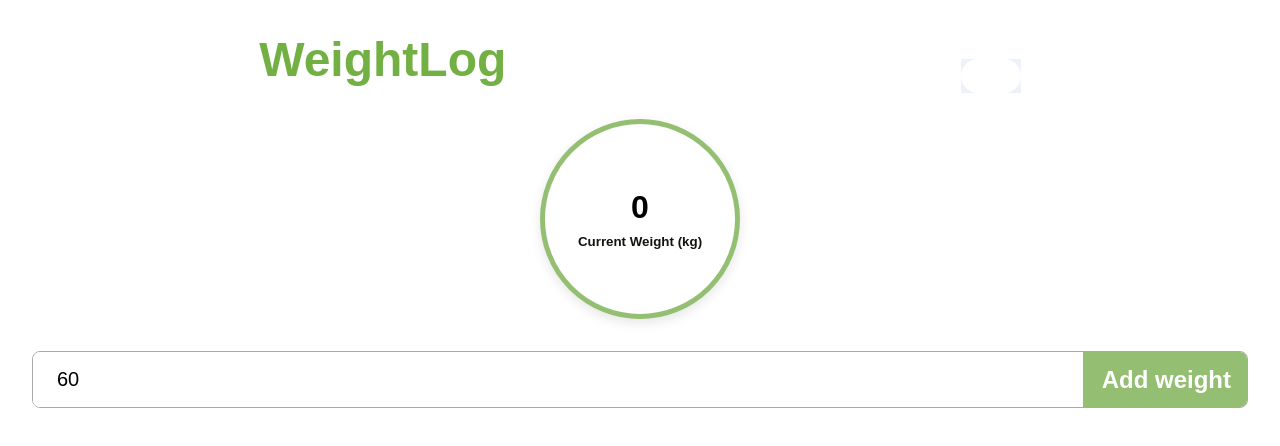
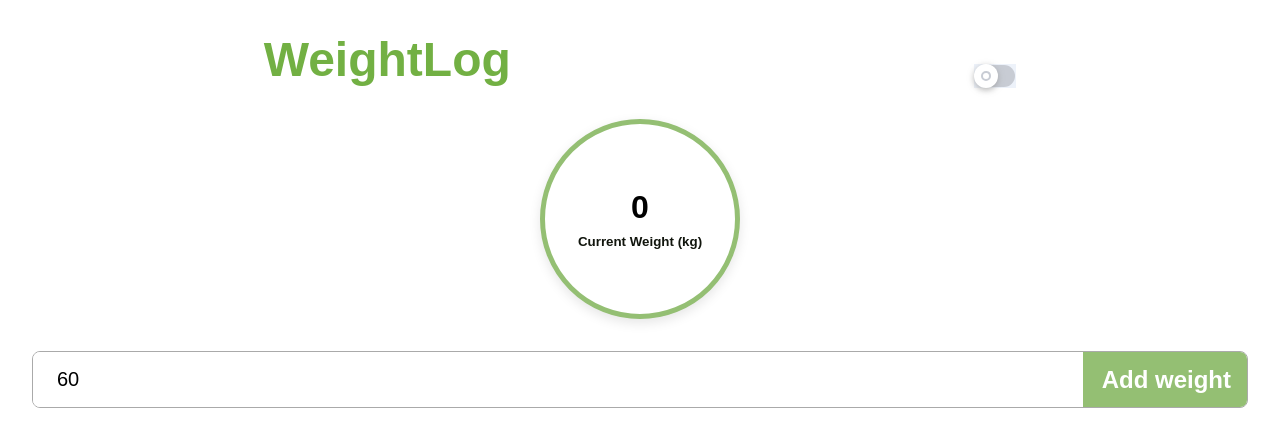
Before and after one commit to iyanuloluwa-Miracle/WeightLog, a Vue app: page / in a window 1280 px wide. Shown: the top 446 px of the page. Built offline with nearby package versions, Linux system fonts and the light colour scheme; a web font is replaced by a local one.

Commit message:
fixes:toggle background

```diff
--- a/src/components/toggleComponent.vue
+++ b/src/components/toggleComponent.vue
@@ -1,103 +1,108 @@
 <template>
   <body color-scheme="isDark ? 'light' : 'dark'">
-    <label class="switch">
-      <input type="checkbox" @click="toggleDark()"/>
-      <span class="slider round"></span>
-    </label>
-
+    <div class="checkbox-wrapper-51">
+      <input id="cbx-51" type="checkbox" @click="toggleDark()" />
+      <label class="toggle" for="cbx-51">
+        <span>
+          <svg viewBox="0 0 10 10" height="10px" width="10px">
+            <path
+              d="M5,1 L5,1 C2.790861,1 1,2.790861 1,5 L1,5 C1,7.209139 2.790861,9 5,9 L5,9 C7.209139,9 9,7.209139 9,5 L9,5 C9,2.790861 7.209139,1 5,1 L5,9 L5,1 Z"
+            ></path>
+          </svg>
+        </span>
+      </label>
+    </div>
   </body>
 </template>
 
 <script setup>
-import { useDark, useToggle } from '@vueuse/core';
-
-
+import { useDark, useToggle } from "@vueuse/core";
 
 const isDark = useDark({
-  selector:"body",
-  attribute:'color-scheme',
-  valueDark:'dark',
-  valueLight:'light',
-})
+  selector: "body",
+  attribute: "color-scheme",
+  valueDark: "dark",
+  valueLight: "light",
+});
 
-const toggleDark = useToggle(isDark)
-
+const toggleDark = useToggle(isDark);
 </script>
 
 <style>
-
-.switch {
-  position: relative;
-  display: inline-block;
-  width: 60px;
-  height: 34px;
+.checkbox-wrapper-51 input[type="checkbox"] {
+  visibility: hidden;
+  display: none;
 }
 
-/* Hide default HTML checkbox */
-.switch input {
-  opacity: 0;
-  width: 0;
-  height: 0;
+.checkbox-wrapper-51 .toggle {
+  position: relative;
+  display: block;
+  width: 42px;
+  height: 24px;
+  cursor: pointer;
+  -webkit-tap-highlight-color: transparent;
+  transform: translate3d(0, 0, 0);
 }
 
-/* The slider */
-.slider {
+.checkbox-wrapper-51 .toggle:before {
+  content: "";
+  position: relative;
+  top: 1px;
+  left: 1px;
+  width: 40px;
+  height: 22px;
+  display: block;
+  background: #c8ccd4;
+  border-radius: 12px;
+  transition: background 0.2s ease;
+}
+
+.checkbox-wrapper-51 .toggle span {
   position: absolute;
-  cursor: pointer;
   top: 0;
   left: 0;
-  right: 0;
-  bottom: 0;
-  background-color: white;
-  -webkit-transition: .4s;
-  transition: .4s;
+  width: 24px;
+  height: 24px;
+  display: block;
+  background: #fff;
+  border-radius: 50%;
+  box-shadow: 0 2px 6px rgba(154, 153, 153, 0.75);
+  transition: all 0.2s ease;
 }
 
-.slider:before {
-  position: absolute;
-  content: "";
-  height: 26px;
-  width: 26px;
-  left: 4px;
-  bottom: 4px;
-  background-color: white;
-  -webkit-transition: .4s;
-  transition: .4s;
+.checkbox-wrapper-51 .toggle span svg {
+  margin: 7px;
+  fill: none;
 }
 
-input:checked + .slider {
-  background-color: #94bf73;
+.checkbox-wrapper-51 .toggle span svg path {
+  stroke: #c8ccd4;
+  stroke-width: 2;
+  stroke-linecap: round;
+  stroke-linejoin: round;
+  stroke-dasharray: 24;
+  stroke-dashoffset: 0;
+  transition: all 0.5s linear;
 }
 
-input:focus + .slider {
-  box-shadow: 0 0 1px #94bf73;
+.checkbox-wrapper-51 input[type="checkbox"]:checked + .toggle:before {
+  background: #b5ea8c;
 }
 
-input:checked + .slider:before {
-  -webkit-transform: translateX(26px);
-  -ms-transform: translateX(26px);
-  transform: translateX(26px);
+.checkbox-wrapper-51 input[type="checkbox"]:checked + .toggle span {
+  transform: translateX(18px);
 }
 
-/* Rounded sliders */
-.slider.round {
-  border-radius: 34px;
+.checkbox-wrapper-51 input[type="checkbox"]:checked + .toggle span path {
+  stroke: #000000;
+  stroke-dasharray: 25;
+  stroke-dashoffset: 25;
 }
 
-.slider.round:before {
-  border-radius: 50%;
+[color-scheme="light"] {
+  background-color: white;
 }
-
-
-[color-scheme = 'light']{
-  background-color: white;
-
+[color-scheme="dark"] {
+  background-color: black;
 }
-[color-scheme = 'dark']{
-  background-color: black;
-
-}
-
-
-
 </style>
```
